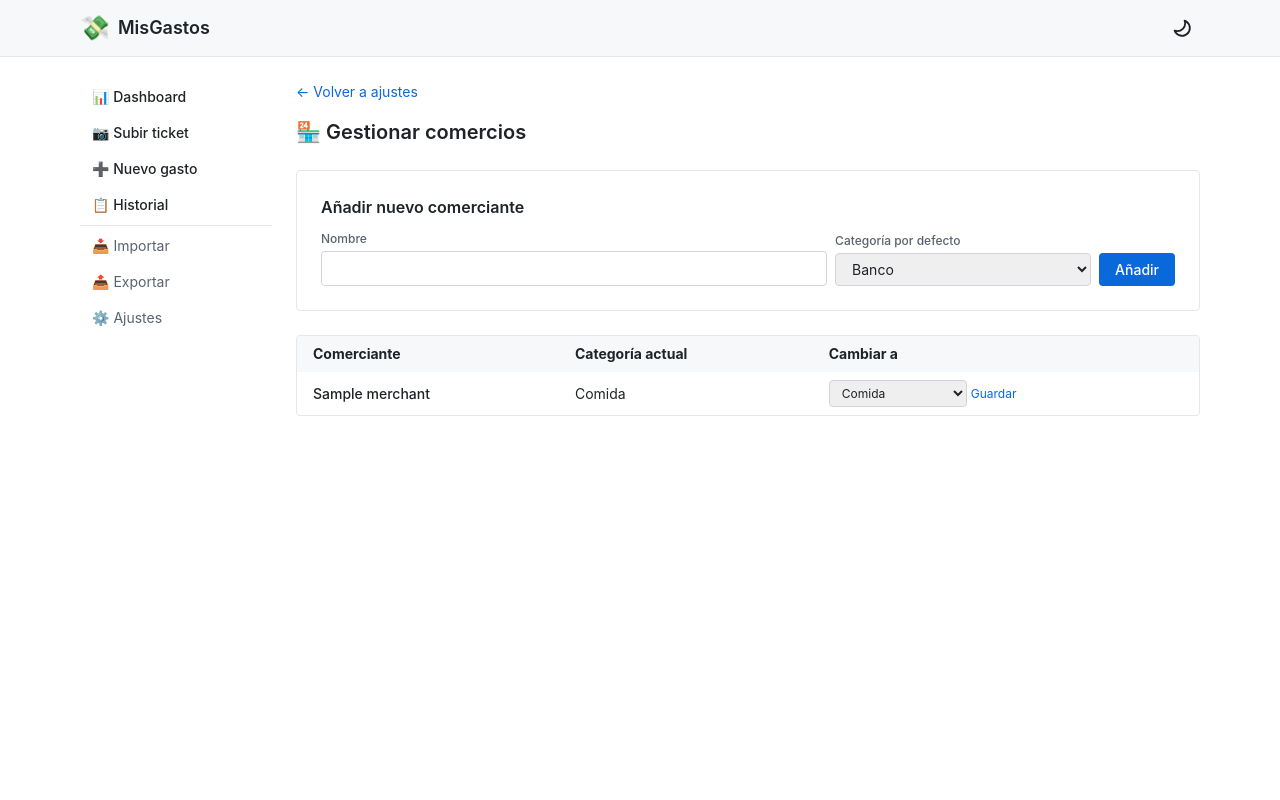
After one commit to carlosjarenom/MisGastos, a Flask app: page /settings/merchants in a window 1280 px wide. The commit adds this page. Run offline with Flask 3, Linux system fonts and the light colour scheme; data comes from the database, SQL or seed files in the repository; tables that the repository leaves empty hold one stand-in row (values such as "Sample post"); data that the repository does not hold is empty; some libraries are stand-ins or nearby versions.

Commit message:
feat(21D): UI de gestión de comercios - endpoint + template
- Añadir endpoint /settings/merchants (GET/POST) para ver, editar y
  añadir comercios con categoría por defecto
- Crear template settings/merchants.html con formulario de alta y
  tabla editable de comercios existentes
- Enlace 'Gestionar lista de comercios' en /settings junto al
  bloque de análisis de categorías

```diff
--- a/app.py
+++ b/app.py
@@ -994,6 +994,54 @@ def settings():
 
 
 # ============================================================
+# GESTION DE COMERCIOS
+# ============================================================
+
+@app.route("/settings/merchants", methods=["GET", "POST"])
+def manage_merchants():
+    """Gestionar lista de comercios: ver, editar categoría por defecto, añadir nuevos."""
+    if request.method == "POST":
+        merchant_id = request.form.get("merchant_id")
+        name = request.form.get("name", "").strip()
+        category_id = request.form.get("category_id", 9)
+
+        conn = get_db()
+        c = conn.cursor()
+        if merchant_id:
+            c.execute("UPDATE merchants SET name=?, default_category_id=? WHERE id=?",
+                       (name, category_id, merchant_id))
+        else:
+            try:
+                c.execute("INSERT INTO merchants (name, default_category_id) VALUES (?, ?)",
+                           (name, category_id))
+            except sqlite3.IntegrityError:
+                pass
+        conn.commit()
+        conn.close()
+        return redirect(url_for("manage_merchants"))
+
+    conn = get_db()
+    c = conn.cursor()
+    c.execute("""
+        SELECT m.id, m.name, m.default_category_id, c.name as cat_name
+        FROM merchants m
+        LEFT JOIN categories c ON m.default_category_id = c.id
+        ORDER BY m.name
+    """)
+    merchants = c.fetchall()
+    c.execute("SELECT id, name FROM categories WHERE parent_id IS NULL ORDER BY name")
+    categories = c.fetchall()
+    c.execute("SELECT COUNT(*) FROM scans WHERE status = 'pending'")
+    review_count = c.fetchone()[0] or 0
+    conn.close()
+
+    return render_template("settings/merchants.html",
+                           merchants=merchants,
+                           categories=categories,
+                           review_queue_count=review_count)
+
+
+# ============================================================
 # ENTRADA MANUAL DE TICKETS
 # ============================================================
 
--- a/templates/settings.html
+++ b/templates/settings.html
@@ -47,6 +47,8 @@
  </label>
  </div>
  </div>
+ <a href="/settings/merchants" class="text-accent hover:underline text-sm mt-2 inline-block">Gestionar lista de comercios →</a>
+ </div>
 
  <!-- Tema -->
  <div class="border-b border-gray-100 dark:border-gray-800 pb-6">
--- /dev/null
+++ b/templates/settings/merchants.html
@@ -0,0 +1,62 @@
+{% extends "base.html" %}
+{% block title %}Comercios — MisGastos{% endblock %}
+{% block content %}
+
+<div class="mb-4">
+ <a href="/settings" class="text-accent hover:underline text-sm">← Volver a ajustes</a>
+</div>
+
+<h1 class="text-xl font-semibold mb-6">🏪 Gestionar comercios</h1>
+
+<div class="border border-gray-200 dark:border-gray-700 rounded p-6 bg-white dark:bg-darkcanvas-subtle mb-6">
+ <h2 class="text-base font-semibold mb-3">Añadir nuevo comerciante</h2>
+ <form method="POST" class="flex gap-2 items-end">
+ <input type="hidden" name="merchant_id" value="">
+ <div class="flex-1">
+ <label class="block text-xs font-medium text-fg-muted mb-1">Nombre</label>
+ <input type="text" name="name" required class="w-full border border-gray-300 dark:border-gray-600 dark:bg-darkcanvas dark:text-darkfg rounded px-3 py-1.5">
+ </div>
+ <div class="w-64">
+ <label class="block text-xs font-medium text-fg-muted mb-1">Categoría por defecto</label>
+ <select name="category_id" class="w-full border border-gray-300 dark:border-gray-600 dark:bg-darkcanvas dark:text-darkfg rounded px-3 py-1.5">
+ {% for cat in categories %}
+ <option value="{{ cat.id }}">{{ cat.name }}</option>
+ {% endfor %}
+ </select>
+ </div>
+ <button type="submit" class="bg-accent text-white px-4 py-1.5 rounded font-medium hover:bg-accent-emphasis">Añadir</button>
+ </form>
+</div>
+
+<div class="border border-gray-200 dark:border-gray-700 rounded overflow-hidden bg-white dark:bg-darkcanvas-subtle">
+ <table class="w-full text-sm">
+ <thead class="bg-canvas-subtle dark:bg-darkcanvas-inset">
+ <tr>
+ <th class="text-left px-4 py-2">Comerciante</th>
+ <th class="text-left px-4 py-2">Categoría actual</th>
+ <th class="text-left px-4 py-2">Cambiar a</th>
+ </tr>
+ </thead>
+ <tbody class="divide-y divide-gray-100 dark:divide-gray-800">
+ {% for m in merchants %}
+ <tr>
+ <td class="px-4 py-2 font-medium">{{ m.name }}</td>
+ <td class="px-4 py-2">{{ m.cat_name or '-' }}</td>
+ <td class="px-4 py-2">
+ <form method="POST" class="flex gap-1">
+ <input type="hidden" name="merchant_id" value="{{ m.id }}">
+ <input type="hidden" name="name" value="{{ m.name }}">
+ <select name="category_id" class="border border-gray-300 dark:border-gray-600 dark:bg-darkcanvas dark:text-darkfg rounded px-2 py-1 text-xs">
+ {% for cat in categories %}
+ <option value="{{ cat.id }}" {% if m.default_category_id == cat.id %}selected{% endif %}>{{ cat.name }}</option>
+ {% endfor %}
+ </select>
+ <button type="submit" class="text-accent text-xs">Guardar</button>
+ </form>
+ </td>
+ </tr>
+ {% endfor %}
+ </tbody>
+ </table>
+</div>
+{% endblock %}
```
